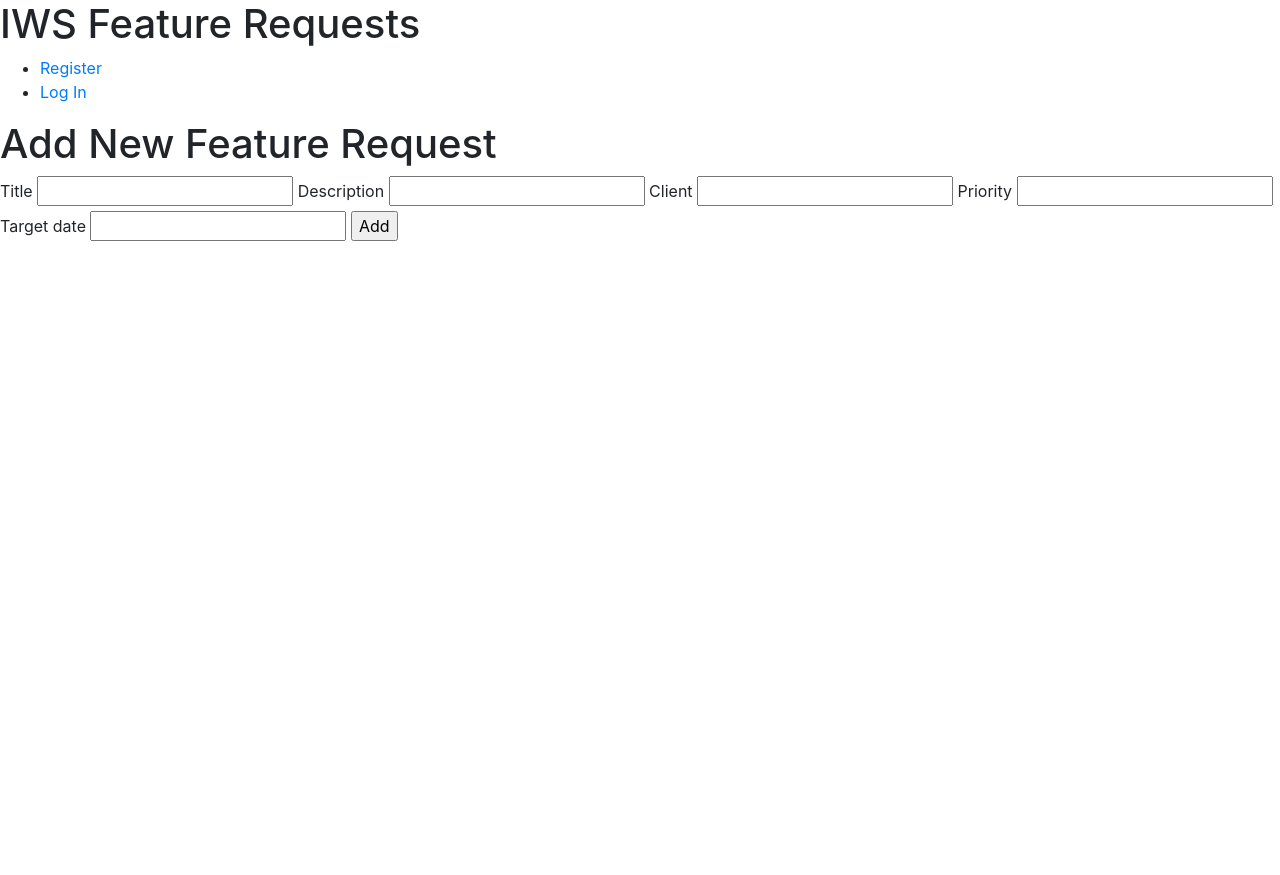
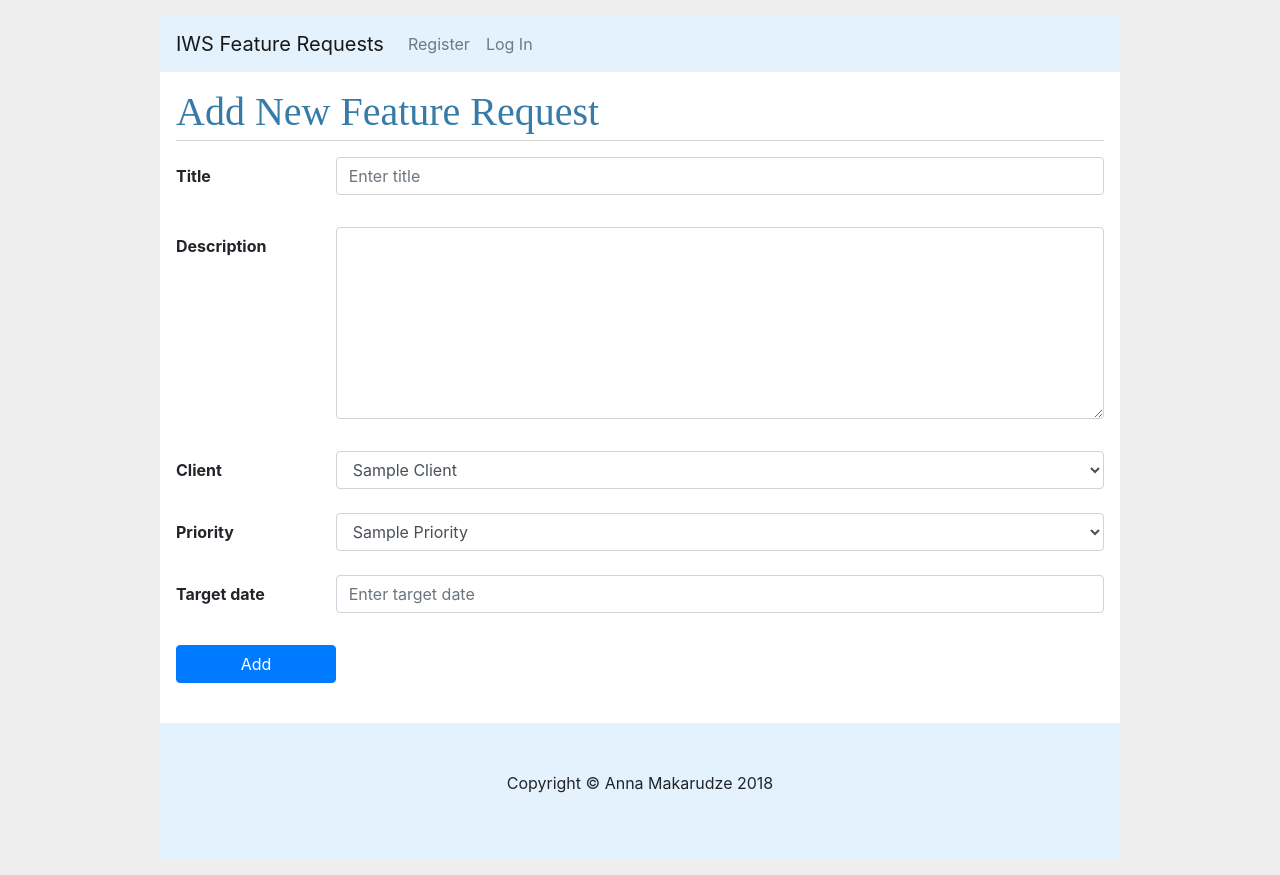
Before and after one commit to amakarudze/feature-requests, a Flask app: page / in a window 1280 px wide. Before the commit the page ends 241 px from the top, so only its background shows below. Run offline with Flask 2, Linux system fonts and the light colour scheme; some libraries are stand-ins or nearby versions.

Commit message:
Format forms and base templates with Bootstrap and custom css

```diff
--- a/feature_requests/features.py
+++ b/feature_requests/features.py
@@ -49,6 +49,6 @@ def index():
     return render_template('index.html')
 
 
-@bp.route('/feature_requests', methods=['GET'])
-def feature_requests():
-    return render_template('feature_requests.html')
+@bp.route('/open_requests', methods=['GET'])
+def open_requests():
+    return render_template('open_requests.html')
--- /dev/null
+++ b/feature_requests/static/css/style.css
@@ -0,0 +1,21 @@
+html { font-family: sans-serif; background: #eee; padding: 1rem; }
+body { max-width: 960px; margin: 0 auto; background: white; }
+h1 { font-family: serif; color: #377ba8; margin: 1rem 0; }
+a { color: #377ba8; }
+hr { border: none; border-top: 1px solid lightgray; }
+.content { padding: 0 1rem 1rem; }
+.content > header { border-bottom: 1px solid lightgray; display: flex; align-items: flex-end; }
+.content > header h1 { flex: auto; margin: 1rem 0 0.25rem 0; }
+.flash { margin: 1em 0; padding: 1em; background: #cae6f6; border: 1px solid #377ba8; }
+.post > header { display: flex; align-items: flex-end; font-size: 0.85em; }
+.post > header > div:first-of-type { flex: auto; }
+.post > header h1 { font-size: 1.5em; margin-bottom: 0; }
+.post .about { color: slategray; font-style: italic; }
+.post .body { white-space: pre-line; }
+.content:last-child { margin-bottom: 0; }
+.content form { margin: 1em 0; display: flex; flex-direction: column; }
+.content label { font-weight: bold; margin-bottom: 0.5em; }
+.content input, .content textarea { margin-bottom: 1em; }
+.content textarea { min-height: 12em; resize: vertical; }
+input.danger { color: #cc2f2e; }
+input[type=submit] { align-self: start; min-width: 10em; }
--- a/feature_requests/templates/base.html
+++ b/feature_requests/templates/base.html
@@ -3,24 +3,36 @@
 <head>
     <meta charset="UTF-8">
     <title>{% block title %}{% endblock %} - IWS Feature Requests</title>
+    <!-- Static files -->
     <link rel="stylesheet" href="{{ url_for('static', filename='css/bootstrap.min.css') }}">
+    <link rel="stylesheet" href="{{ url_for('static', filename='css/style.css') }}">
 </head>
 <body>
-    <nav>
-        <h1>IWS Feature Requests</h1>
-        <ul>
+    <div>
+        <!-- Navbar -->
+        <nav class="navbar navbar-expand-lg navbar-light" style="background-color: #e3f2fd;">
+            <a class="navbar-brand" href="#">IWS Feature Requests</a>
+            <button class="navbar-toggler" type="button" data-toggle="collapse" data-target="#navbarSupportedContent"
+                    aria-controls="navbarSupportedContent" aria-expanded="false" aria-label="Toggle navigation">
+                    <span class="navbar-toggler-icon"></span>
+            </button>
+            <div class="collapse navbar-collapse" id="navbarSupportedContent">
+                <ul class="navbar-nav mr-auto">
                 {% if g.user %}
-                <li><span>{{ g.user['username'] }}</span>
-                <li><a href="{{ url_for('index') }}">Add Feature Request</a>
-                <li><a href="{{ url_for('feature_requests') }}">Feature Requests</a>
-                <li><a href="{{ url_for('auth.logout') }}">Log Out</a>
+                    <li class="nav-item active"><a class="nav-link" href="{{ url_for('index') }}">Home
+                        <span class="sr-only">(current)</span></a></li>
+                    <li class="nav-item"><a class="nav-link" href="{{ url_for('open_requests') }}">Feature Requests</a>
+                    <li class="nav-item"><span class="navbar-text">{{ g.user['username'] }}</span>
+                    <li class="nav-item"><a class="nav-link" href="{{ url_for('auth.logout') }}">Log Out</a>
                 {% else %}
-                <li><a href="{{ url_for('auth.register') }}">Register</a>
-                <li><a href="{{ url_for('auth.login') }}">Log In</a>
+                    <li class="nav-item"><a class="nav-link" href="{{ url_for('auth.register') }}">Register</a>
+                    <li class="nav-item"><a class="nav-link" href="{{ url_for('auth.login') }}">Log In</a>
                 {% endif %}
                 </ul>
+            </div>
         </nav>
 
+        <!-- Content -->
         <section class="content">
             <header>
                 {% block header %}{% endblock %}
@@ -32,5 +44,15 @@
 
             {% block content %}{% endblock %}
         </section>
+
+        <!--Footer-->
+        <footer class="py-5" style="background-color: #e3f2fd;">
+            <div>
+                <p align="center">Copyright &copy; Anna Makarudze 2018</p>
+            </div>
+        </footer>
+
+    </div>
+
 </body>
 </html>
--- a/feature_requests/templates/index.html
+++ b/feature_requests/templates/index.html
@@ -6,16 +6,42 @@
 
 {% block content %}
     <form method="post">
-        <label for="title">Title</label>
-        <input name="title" id="title" required>
-        <label for="description">Description</label>
-        <input name="description" id="description" required>
-        <label for="client_id">Client</label>
-        <input name="client_id" id="client_id" required>
-        <label for="priority_id">Priority</label>
-        <input name="priority_id" id="priority_id" required>
-        <label for="target_date">Target date</label>
-        <input name="target_date" id="target_date" required>
-        <input type="submit" value="Add">
+        <div class="form-group row">
+            <label for="title" class="col-sm-2 col-form-label">Title</label>
+            <div class="col-sm-10">
+                <input name="title" class="form-control" id="title" placeholder="Enter title" required>
+            </div>
+        </div>
+        <div class="form-group row">
+            <label for="description" class="col-sm-2 col-form-label">Description</label>
+            <div class="col-sm-10">
+                <textarea name="description" class="form-control" id="description" placeholder="Enter description"
+                          rows="5" required>
+                </textarea>
+            </div>
+        </div>
+        <div class="form-group row">
+            <label for="client_id" class="col-sm-2 col-form-label">Client</label>
+            <div class="col-sm-10">
+                <select name="client_id" class="form-control" id="client_id" placeholder="Select client" required>
+                    <option>Sample Client</option>
+                </select>
+            </div>
+        </div>
+        <div class="form-group row">
+            <label for="priority_id" class="col-sm-2 col-form-label">Priority</label>
+            <div class="col-sm-10">
+                <select name="priority_id" class="form-control" id="priority_id"  placeholder="Select Priority"required>
+                    <option>Sample Priority</option>
+                </select>
+            </div>
+        </div>
+        <div class="form-group row">
+            <label for="target_date" class="col-sm-2 col-form-label">Target date</label>
+            <div class="col-sm-10">
+                <input name="target_date" class="form-control" id="target_date" placeholder="Enter target date" required>
+            </div>
+        </div>
+        <input type="submit" class="btn btn-primary mb-2" value="Add">
     </form>
 {% endblock %}
--- a/feature_requests/templates/feature_requests.html
+++ b/feature_requests/templates/open_requests.html
@@ -1,7 +1,7 @@
 {% extends 'base.html' %}
 
 {% block header %}
-  <h1>{% block title %}Feature Requests{% endblock %}</h1>
+  <h1>{% block title %}Open Requests{% endblock %}</h1>
 {% endblock %}
 
 {% block content %}
```
Also changed, not shown: feature_requests/templates/auth/login.html (+13 -5 lines), feature_requests/templates/auth/register.html (+20 -7 lines). Lines whose indentation alone changed are shown as unchanged.
